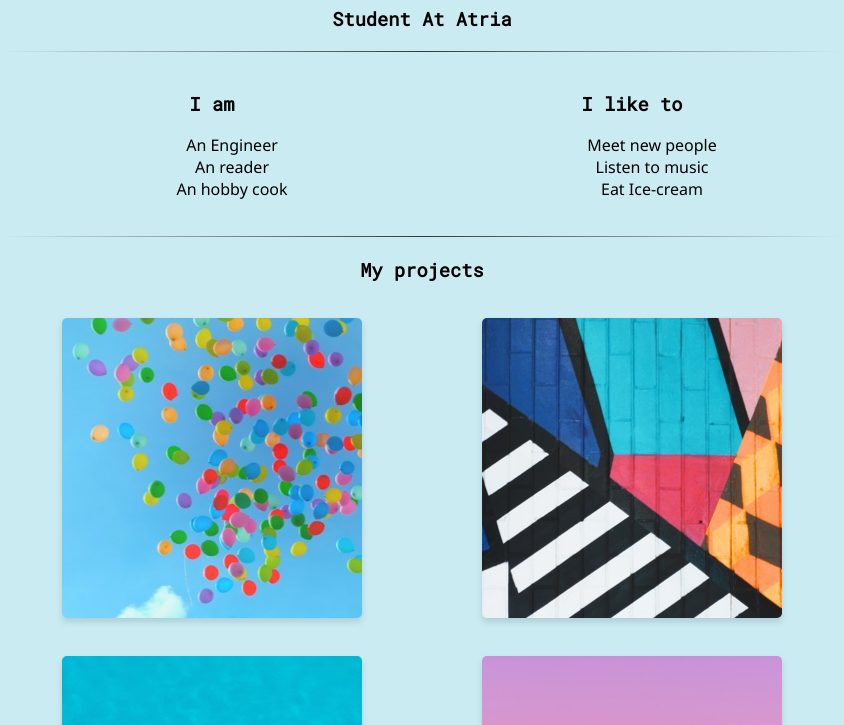
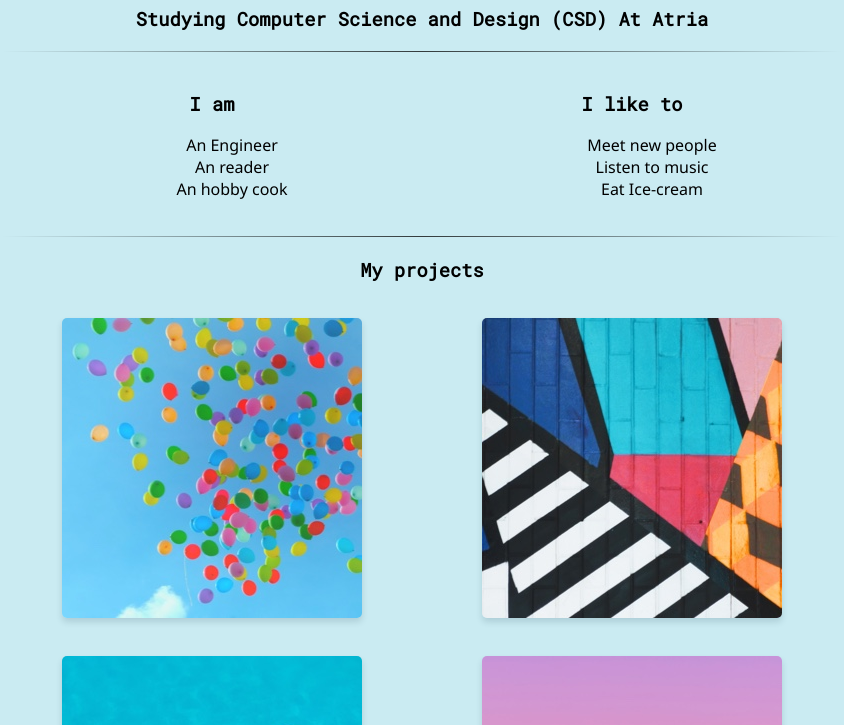
Before and after one commit to Sujay-2005/Sujay-2005.github.io, a plain HTML site: page index.html in a window 1280 px wide. Shown: the part 255-980 px from the top of the page, without its empty margins (218-1062 px from the left). Drawn offline with Linux system fonts and the light colour scheme.

Commit message:
Changed studying info

```diff
--- a/index.html
+++ b/index.html
@@ -13,7 +13,7 @@
 	 	<div class="intro">
 	 		<img class="profile-picture" src="images/profile-picture.jpg" />
 	 		<h1>Sujay Srinivasa</h1>
-	 		<h3>Student At Atria</h3>
+	 		<h3>Studying Computer Science and Design (CSD) At Atria</h3>
 	 	</div>
 
 	 	<hr/>
```
